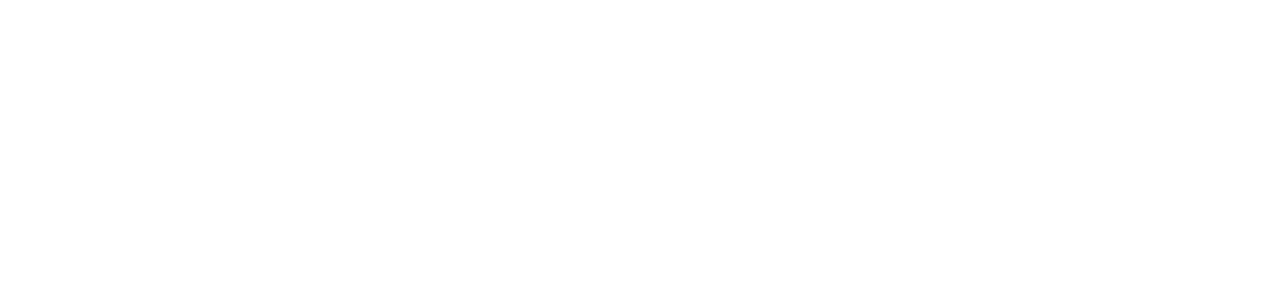
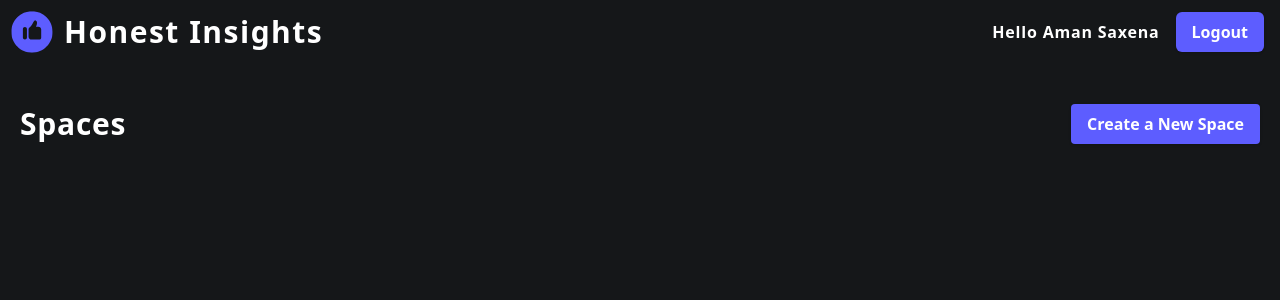
Before and after one commit to Amansaxena16/Honest-Insights, a React (Vite) app in the folder Fronted/: page /dashboard in a window 1280 px wide. Before the commit this address had no page. Shown: the top 300 px of the page. Built offline with nearby package versions, Linux system fonts and the light colour scheme.

Commit message:
added new files

```diff
--- a/Fronted/package.json
+++ b/Fronted/package.json
@@ -10,6 +10,7 @@
     "preview": "vite preview"
   },
   "dependencies": {
+    "@auth0/auth0-react": "^2.2.4",
     "react": "^18.3.1",
     "react-dom": "^18.3.1",
     "react-router-dom": "^6.26.2"
--- a/Fronted/src/App.jsx
+++ b/Fronted/src/App.jsx
@@ -1,6 +1,8 @@
+import Dashboard from "./components/dashboard/Dashboard"
 import HomePage from "./components/home/Home"
 import Login from "./components/login/Login"
 import { BrowserRouter as Router, Route, Routes, Link } from 'react-router-dom'
+import CreateSpace from "./components/space/CreateSpace"
 
 function App() {
   return (
@@ -8,6 +10,8 @@ function App() {
         <Routes>
           <Route path="/" element={< HomePage/>} />
           <Route path="/login" element={< Login/>} />
+          <Route path="/dashboard" element={< Dashboard/>} />
+          <Route path="/create" element={< CreateSpace/>} />
         </Routes>
     </Router>
   )
--- /dev/null
+++ b/Fronted/src/components/dashboard/Dashboard.jsx
@@ -0,0 +1,50 @@
+import thumbImage from '../../assets/thumbUp.svg'
+
+function Dashboard(){
+
+    document.body.style.backgroundColor = 'rgb(21,23,25)'
+    return(
+        <>
+            {/* Navbar Section start from here  */}
+            <nav className='flex justify-between'>
+                <div className="image_heading flex items-center">
+                    <div className="image">
+                        <img src={thumbImage} alt="Logo" className='w-16'/>
+                    </div>
+                    <div className="logo_heading">
+                        <h1 className='font-extrabold text-3xl tracking-wider text-white'>Honest Insights</h1>
+                    </div>
+                </div>
+
+                <div className="userName_LogoutBtn flex items-center gap-x-4 mr-4">
+                    <div className="userName">
+                        <span className='text-base font-semibold text-white tracking-wider'>Hello Aman Saxena</span>
+                    </div>
+                    <div className="logoutBtn">
+                        <button className="bg-[rgb(93,93,255)] text-white font-semibold py-2 px-4 rounded-md shadow hover:bg-[rgb(66,66,201)]">Logout</button>
+                    </div>
+                </div>
+            </nav>
+            {/* Navbar Section end here  */}
+
+            {/* Dashboard Space section start from here  */}
+
+            <section className='mt-10'>
+                <div className="spaceHeading_Btn flex items-center justify-between mx-5">
+                    <div className="spaceHeading">
+                        <span className='text-3xl font-bold tracking-wide text-white'>Spaces</span>
+                    </div>
+
+                    <div className="createSpaceBtn">
+                    <button className="bg-[rgb(93,93,255)] text-white font-semibold py-2 px-4 rounded shadow hover:bg-[rgb(66,66,201)]">Create a New Space</button>
+                    </div>
+                </div>
+            </section>
+
+            {/* Dashboard Space section end here  */}
+
+        </>
+    )
+}
+
+export default Dashboard
--- a/Fronted/src/components/home/Home.jsx
+++ b/Fronted/src/components/home/Home.jsx
@@ -1,6 +1,10 @@
 import thumbImage from '../../assets/thumbUp.svg'
-import { Link } from 'react-router-dom'
+import { useAuth0 } from '@auth0/auth0-react'
+
 function HomePage(){
+    const {user, loginWithRedirect, isAuthenticated, logout} = useAuth0()
+
+    console.log('current user', user)
     return(
         <>
         <div className="thumbImage flex justify-center">
@@ -12,15 +16,18 @@ function HomePage(){
         <div className="objective mx-52 my-6 text-center">
             <span className='tracking-widest font-medium text-slate-400'>Honest Insights is a platform where people can share their real thoughts and experiences about different things like products or services. It's a place for honest opinions, making it easier for others to trust and make informed decisions based on what real users have to say.</span>
         </div>
-        <div className="btn flex justify-center gap-5">
+
+        <div className="btn flex justify-center ">
             <div className="login">
-            <button className="bg-blue-500 text-white font-semibold py-2 px-4 rounded shadow hover:bg-blue-600 focus:outline-none focus:ring-2 focus:ring-blue-400 my-8"><Link to="/login">Login</Link></button>
-            </div>
-
-            <div className="signup">
-            <button className="bg-green-500 text-white font-semibold py-2 px-4 rounded shadow hover:bg-green-600 focus:outline-none focus:ring-2 focus:ring-green-400 my-8">Sign Up</button>
+                {isAuthenticated ?(
+                    <button onClick={(e) => logout()} className="bg-blue-500 text-white font-semibold py-2 px-4 rounded shadow hover:bg-blue-600 focus:outline-none focus:ring-2 focus:ring-blue-400 my-8">Logout</button>
+                ) : (
+                    <button onClick={(e) => loginWithRedirect()} className="bg-blue-500 text-white font-semibold py-2 px-4 rounded shadow hover:bg-blue-600 focus:outline-none focus:ring-2 focus:ring-blue-400 my-8">Login With Google</button>
+                )}
             </div>
         </div>
+        {isAuthenticated && <h3>Hello {user.name}</h3>}
+
         </>
     )
 }
--- /dev/null
+++ b/Fronted/src/components/space/CreateSpace.jsx
@@ -0,0 +1,9 @@
+function CreateSpace(){
+    return(
+        <>
+            <h2>Hey this is a page to create a space!!</h2>
+        </>
+    )
+}
+
+export default CreateSpace
--- a/Fronted/src/main.jsx
+++ b/Fronted/src/main.jsx
@@ -1,10 +1,19 @@
 import { StrictMode } from 'react'
 import { createRoot } from 'react-dom/client'
+import { Auth0Provider } from '@auth0/auth0-react'
 import App from './App.jsx'
 import './index.css'
 
 createRoot(document.getElementById('root')).render(
   <StrictMode>
-    <App />
+    <Auth0Provider
+      domain="dev-8sgeby7a8y0stf8w.us.auth0.com"
+      clientId="sLZyYVtHDTCl6g6Bfh4S6AegHe7DEx0f"
+      authorizationParams={{
+        redirect_uri: window.location.origin
+      }}
+    >
+      <App />
+    </Auth0Provider>
   </StrictMode>,
 )
```
Also changed, not shown: Fronted/src/index.css (line endings or trailing spaces), 1 other file (tests, documents, lock files or other folders).
